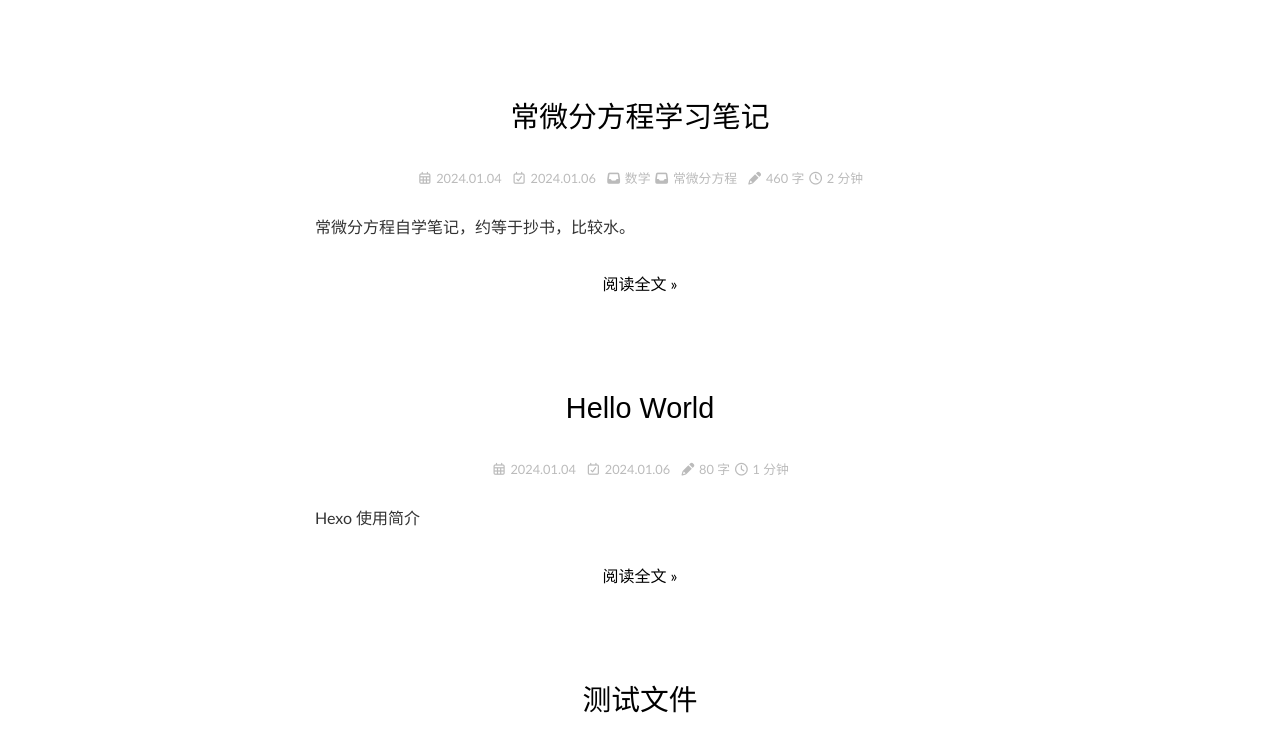
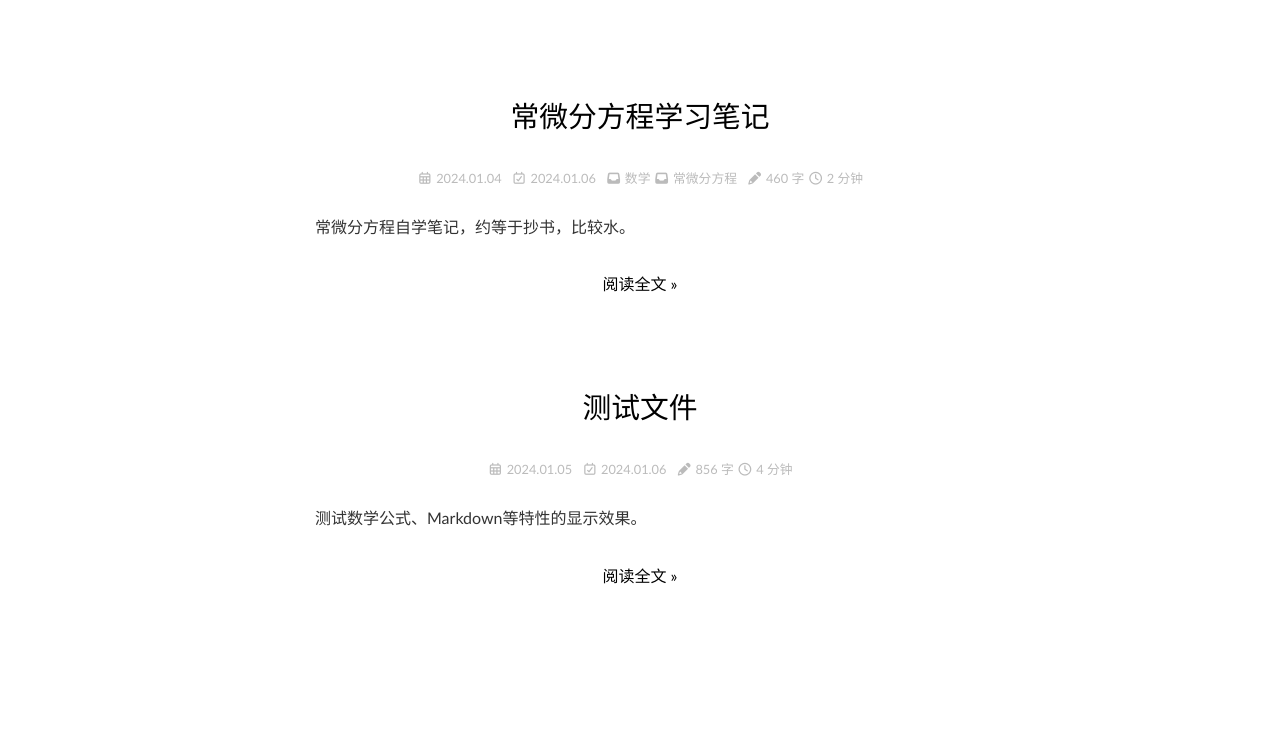
Before and after one commit to garden-zen/garden-zen.github.io, a plain HTML site: page index.html in a window 1280 px wide. Shown: the part 304-1046 px from the top of the page. Drawn offline with nearby package versions, Linux system fonts and the light colour scheme; some packages are replaced by stand-ins of ours; a script that the page names is missing; some icons are missing.

Commit message:
Site updated: 2024-01-06 13:35:22

```diff
--- a/css/partial/post.css
+++ b/css/partial/post.css
@@ -196,7 +196,7 @@ p {
   color: #cdddea;
 }
 .content h2 {
-  font-family: sans-serif;
+  font-family: Open Sans, sans-serif;
   font-size: 1.25em;
 }
 .content h2:hover {
--- a/css/style.css
+++ b/css/style.css
@@ -734,7 +734,7 @@ p {
   color: #cdddea;
 }
 .content h2 {
-  font-family: sans-serif;
+  font-family: Open Sans, sans-serif;
   font-size: 1.25em;
 }
 .content h2:hover {
--- a/index.html
+++ b/index.html
@@ -204,44 +204,6 @@
       <div class="post-footer">
 
         <div class="readmore"><a href="/2024/01/04/%E5%B8%B8%E5%BE%AE%E5%88%86%E6%96%B9%E7%A8%8B%E5%AD%A6%E4%B9%A0%E7%AC%94%E8%AE%B0/">阅读全文 »</a></div>
-
-    </div>
-
-      <div class="recent-post-item">
-          <div class="post-title ">
-            <a href="/2024/01/04/Hello%20World/">Hello World</a>
-          </div>
-          <div class="post-meta">
-
-
-              <div class="post-meta-item date">
-                <span title="发表于 2024.01.04"><i class="far fa-calendar-alt"></i> 2024.01.04</span>
-              </div>
-              <div class="post-meta-item updated">
-                <span title="更新于 2024.01.06"><i class="far fa-calendar-check"></i> 2024.01.06</span>
-              </div>
-
-
-
-             <div class="post-meta-item wordcount">
-
-                  <i class="fas fa-pencil-alt"></i> <span class="post-count">80 字</span>
-
-
-                  <i class="far fa-clock"></i> <span class="post-count">1 分钟</span>
-
-              </div>
-
-        </div>
-          <div class="content">
-
-                  Hexo 使用简介
-
-          </div>
-        </div>
-      <div class="post-footer">
-
-        <div class="readmore"><a href="/2024/01/04/Hello%20World/">阅读全文 »</a></div>
 
     </div>
 
```
